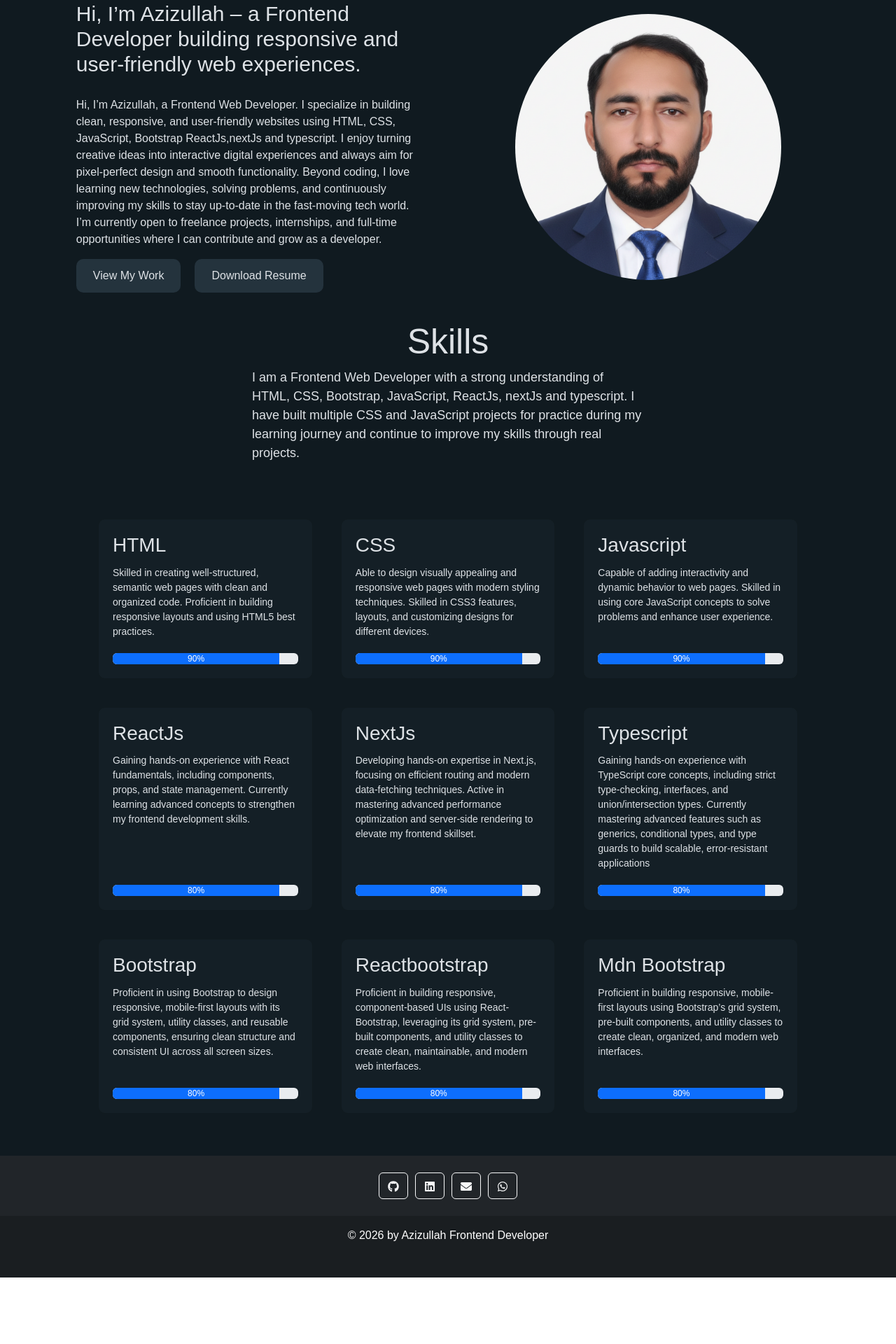
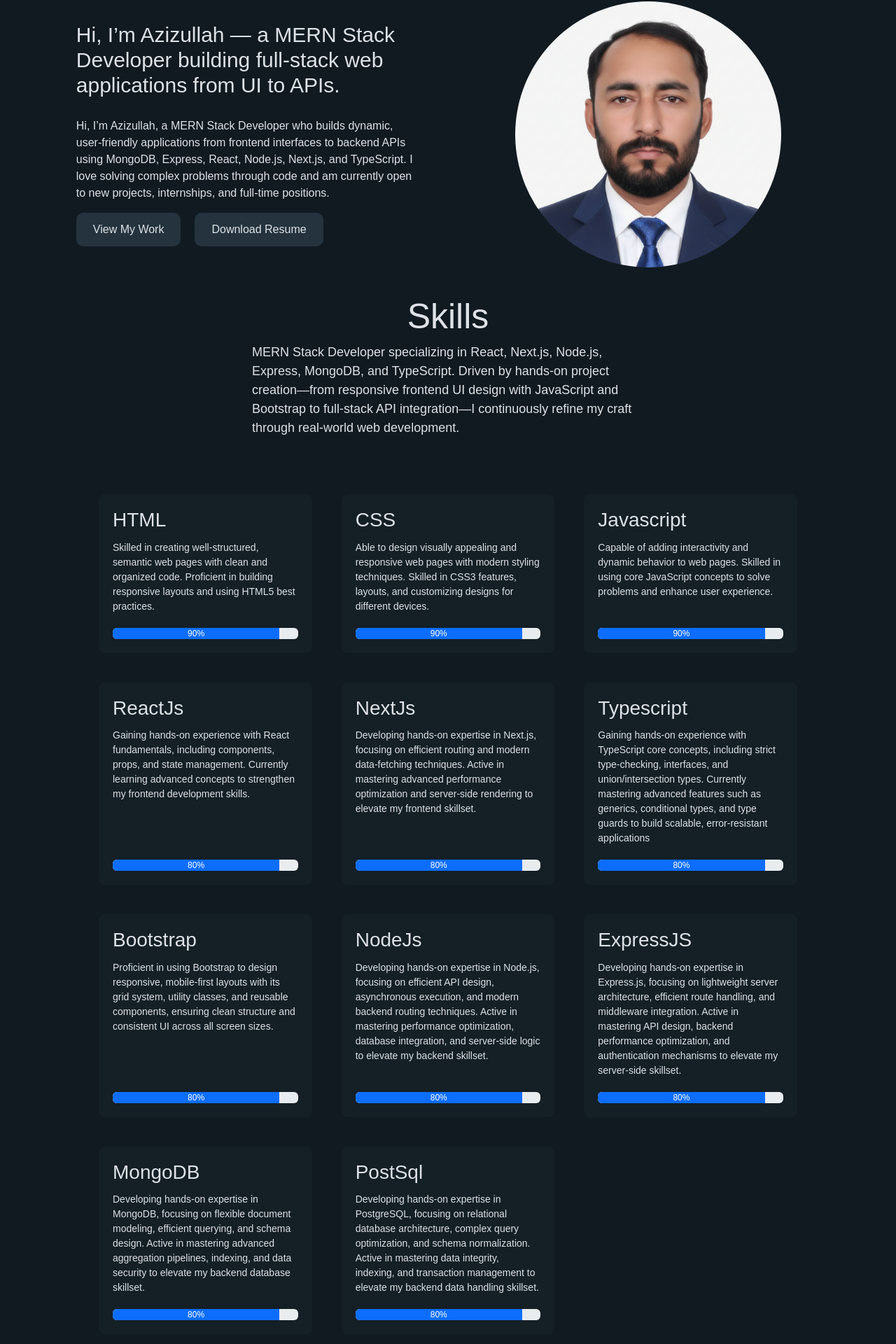
Before and after one commit to AzizullahCodes/portfolio-first, a React app in the folder portfolio/: page /about in a window 1280 px wide. Shown: the part 402-2322 px from the top of the page at 70% size. Before the commit the page ends 2227 px from the top, so only its background shows below. Built offline with nearby package versions, Linux system fonts and the light colour scheme; the HTML template or start-up script is replaced by a standard one.

Commit message:
Mern Stack data added

```diff
--- a/portfolio/src/pages/about/about.jsx
+++ b/portfolio/src/pages/about/about.jsx
@@ -1,43 +1,55 @@
 // about.jsx
 import React from "react";
 import { useNavigate } from "react-router-dom";
-import './about.css';
+import "./about.css";
 // import updateResume from '../../assets/images/resume/updateResume.pdf'
 // import marchExpCv from '../../assets/images/resume/marchExpCv.pdf'
-import azizullahResume from '../../assets/images/resume/azizullahResume.pdf'
+import azizullahResume from "../../assets/images/resume/azizullahResume.pdf";
 
-import myimage from '../../assets/images/profileImages/myimage.png';
-import ProgressBar from 'react-bootstrap/ProgressBar';
-const About = ()=>{
+import myimage from "../../assets/images/profileImages/myimage.png";
+import ProgressBar from "react-bootstrap/ProgressBar";
+const About = () => {
   // navigation variable
   const navigate = useNavigate();
-    return(
+  return (
     <section className="about">
       <div className="aboutContainer">
         <div className="firstRow">
           <h1>About</h1>
-<p>I am a Frontend Web Developer with a strong understanding of HTML, CSS, Bootstrap, JavaScript, React.js, nextJs and typescript. I have built multiple CSS and JavaScript projects for practice during my learning journey and continue to improve my skills through real projects.</p>
-
+          <p>
+            I am a Frontend Web Developer with a strong understanding of HTML,
+            CSS, Bootstrap, JavaScript, React.js, nextJs and typescript. I have
+            built multiple CSS and JavaScript projects for practice during my
+            learning journey and continue to improve my skills through real
+            projects.
+          </p>
         </div>
         {/* ====== secondRow ====== */}
         <div className="secondRow">
           {/* left-column */}
           <div className="about-left">
-            <h3>Hi, I’m Azizullah – a Frontend Developer building responsive and
-              user-friendly web experiences.
+            <h3>
+              Hi, I’m Azizullah — a MERN Stack Developer building full-stack web
+              applications from UI to APIs.{" "}
             </h3>
 
-<p>Hi, I’m Azizullah, a Frontend Web Developer. I specialize in building clean,
-   responsive, and user-friendly websites using HTML, CSS, JavaScript, Bootstrap
-     ReactJs,nextJs and typescript. I enjoy turning creative ideas into interactive digital experiences and always aim for pixel-perfect design and smooth functionality. Beyond coding, I love learning new technologies, solving problems, and continuously improving my skills to stay up-to-date in the fast-moving tech world. I’m currently open to freelance projects, internships, and full-time opportunities where I can contribute and grow as a developer.</p>
+            <p>
+              Hi, I’m Azizullah, a MERN Stack Developer who builds dynamic,
+              user-friendly applications from frontend interfaces to backend
+              APIs using MongoDB, Express, React, Node.js, Next.js, and
+              TypeScript. I love solving complex problems through code and am
+              currently open to new projects, internships, and full-time
+              positions.
+            </p>
 
             <div className="buttondiv">
-    <button onClick={()=>navigate("/jsProjects")}>View My Work</button>
+              <button onClick={() => navigate("/jsProjects")}>
+                View My Work
+              </button>
               <a href={azizullahResume}>
                 <button>Download Resume</button>
               </a>
             </div>
-
           </div>
           {/* right-column */}
           <div className="about-right">
@@ -47,65 +59,143 @@ const About = ()=>{
         {/* =========== thirdRow ======== */}
         <div className="thirdRow">
           <h1>Skills</h1>
-<p>I am a Frontend Web Developer with a strong understanding of HTML, CSS, Bootstrap, JavaScript,  ReactJs, nextJs and typescript. I have built multiple CSS and JavaScript projects for practice during my learning journey and continue to improve my skills through real projects.</p>
+          <p>
+            MERN Stack Developer specializing in React, Next.js, Node.js,
+            Express, MongoDB, and TypeScript. Driven by hands-on project
+            creation—from responsive frontend UI design with JavaScript and
+            Bootstrap to full-stack API integration—I continuously refine my
+            craft through real-world web development.
+          </p>{" "}
         </div>
         {/* =========== fourthRow ======== */}
         <div className="fourthRow">
           {/* ======= card html ===== */}
           <div className="card">
             <h3>HTML</h3>
-            <p>Skilled in creating well-structured, semantic web pages with clean and organized code. Proficient in building responsive layouts and using HTML5 best practices.</p>
-            <ProgressBar now={90} label='90%' />
+            <p>
+              Skilled in creating well-structured, semantic web pages with clean
+              and organized code. Proficient in building responsive layouts and
+              using HTML5 best practices.
+            </p>
+            <ProgressBar now={90} label="90%" />
           </div>
           {/* ======= card css ===== */}
           <div className="card">
             <h3>CSS</h3>
-            <p>Able to design visually appealing and responsive web pages with modern styling techniques. Skilled in CSS3 features, layouts, and customizing designs for different devices.</p>
-            <ProgressBar now={90} label='90%' />
+            <p>
+              Able to design visually appealing and responsive web pages with
+              modern styling techniques. Skilled in CSS3 features, layouts, and
+              customizing designs for different devices.
+            </p>
+            <ProgressBar now={90} label="90%" />
           </div>
           {/* ======= card javascript ===== */}
           <div className="card">
             <h3>Javascript</h3>
-            <p>Capable of adding interactivity and dynamic behavior to web pages. Skilled in using core JavaScript concepts to solve problems and enhance user experience.</p>
-            <ProgressBar now={90} label='90%' />
+            <p>
+              Capable of adding interactivity and dynamic behavior to web pages.
+              Skilled in using core JavaScript concepts to solve problems and
+              enhance user experience.
+            </p>
+            <ProgressBar now={90} label="90%" />
           </div>
           {/* ======= card reactJs ===== */}
           <div className="card">
             <h3>ReactJs</h3>
-            <p>Gaining hands-on experience with React fundamentals, including components, props, and state management. Currently learning advanced concepts to strengthen my frontend development skills.</p>
-            <ProgressBar now={90} label='80%' />
+            <p>
+              Gaining hands-on experience with React fundamentals, including
+              components, props, and state management. Currently learning
+              advanced concepts to strengthen my frontend development skills.
+            </p>
+            <ProgressBar now={90} label="80%" />
           </div>
           {/* ======= card nextJs ===== */}
           <div className="card">
             <h3>NextJs</h3>
-<p>Developing hands-on expertise in Next.js, focusing on efficient routing and modern data-fetching techniques. Active in mastering advanced performance optimization and server-side rendering to elevate my frontend skillset.</p>            <ProgressBar now={90} label='80%' />
+            <p>
+              Developing hands-on expertise in Next.js, focusing on efficient
+              routing and modern data-fetching techniques. Active in mastering
+              advanced performance optimization and server-side rendering to
+              elevate my frontend skillset.
+            </p>{" "}
+            <ProgressBar now={90} label="80%" />
           </div>
           {/* ======= card typescript ===== */}
           <div className="card">
             <h3>Typescript</h3>
-<p>Gaining hands-on experience with TypeScript core concepts, including strict type-checking, interfaces, and union/intersection types. Currently mastering advanced features such as generics, conditional types, and type guards to build scalable, error-resistant applications</p>            <ProgressBar now={90} label='80%' />
+            <p>
+              Gaining hands-on experience with TypeScript core concepts,
+              including strict type-checking, interfaces, and union/intersection
+              types. Currently mastering advanced features such as generics,
+              conditional types, and type guards to build scalable,
+              error-resistant applications
+            </p>{" "}
+            <ProgressBar now={90} label="80%" />
           </div>
           {/* ======= card bootstrap ===== */}
           <div className="card">
             <h3>Bootstrap</h3>
-            <p>Proficient in using Bootstrap to design responsive, mobile-first layouts with its grid system, utility classes, and reusable components, ensuring clean structure and consistent UI across all screen sizes.</p>
-            <ProgressBar now={90} label='80%' />
+            <p>
+              Proficient in using Bootstrap to design responsive, mobile-first
+              layouts with its grid system, utility classes, and reusable
+              components, ensuring clean structure and consistent UI across all
+              screen sizes.
+            </p>
+            <ProgressBar now={90} label="80%" />
           </div>
-            {/* ======= card reactbootstrap ===== */}
+
+          {/* ======= card Node js ===== */}
           <div className="card">
-            <h3>Reactbootstrap</h3>
-            <p>Proficient in building responsive, component-based UIs using React-Bootstrap, leveraging its grid system, pre-built components, and utility classes to create clean, maintainable, and modern web interfaces.</p>
-            <ProgressBar now={90} label='80%' />
+            <h3>NodeJs</h3>
+            <p>
+              Developing hands-on expertise in Node.js, focusing on efficient
+              API design, asynchronous execution, and modern backend routing
+              techniques. Active in mastering performance optimization, database
+              integration, and server-side logic to elevate my backend skillset.
+            </p>
+            <ProgressBar now={90} label="80%" />
           </div>
-            {/* ======= card mdn bootstrap ===== */}
+
+          {/* ======= card express js ===== */}
           <div className="card">
-            <h3>Mdn Bootstrap</h3>
-            <p>Proficient in building responsive, mobile-first layouts using Bootstrap’s grid system, pre-built components, and utility classes to create clean, organized, and modern web interfaces.</p>
-            <ProgressBar now={90} label='80%' />
+            <h3>ExpressJS</h3>
+            <p>
+              Developing hands-on expertise in Express.js, focusing on
+              lightweight server architecture, efficient route handling, and
+              middleware integration. Active in mastering API design, backend
+              performance optimization, and authentication mechanisms to elevate
+              my server-side skillset.
+            </p>
+            <ProgressBar now={90} label="80%" />
+          </div>
+
+          {/* ======= card mongoDB ===== */}
+          <div className="card">
+            <h3>MongoDB</h3>
+            <p>
+              Developing hands-on expertise in MongoDB, focusing on flexible
+              document modeling, efficient querying, and schema design. Active
+              in mastering advanced aggregation pipelines, indexing, and data
+              security to elevate my backend database skillset.
+            </p>
+            <ProgressBar now={90} label="80%" />
+          </div>
+
+          {/* ======= card postGress(postSql) ===== */}
+          <div className="card">
+            <h3>PostSql</h3>
+            <p>
+              Developing hands-on expertise in PostgreSQL, focusing on
+              relational database architecture, complex query optimization, and
+              schema normalization. Active in mastering data integrity,
+              indexing, and transaction management to elevate my backend data
+              handling skillset.
+            </p>
+            <ProgressBar now={90} label="80%" />
           </div>
         </div>
       </div>
     </section>
-    )
-}
+  );
+};
 export default About;
--- a/portfolio/src/pages/home/home.jsx
+++ b/portfolio/src/pages/home/home.jsx
@@ -13,9 +13,9 @@ const Home = ()=>{
         <div className="homeContainer">
             {/* left-column */}
            <div className="home-left"> <h1>Hello, I'm Azizullah
-Frontend Web Developer</h1>
+MERN Stack Web Developer</h1>
 
-<p>I’m a Frontend Website Developer passionate about creating clean, responsive, and user-friendly web experiences. I love turning ideas into interactive, modern, and visually appealing websites using HTML, CSS, JavaScript, and modern frameworks.</p>
+<p>I’m a MERN Stack Developer passionate about turning ideas into clean, responsive, and user-friendly web applications from frontend UI to backend APIs.</p>
 
 <div className="buttondiv">
     <button onClick={()=>navigateToCss("/jsProjects")}>View My Work</button>
```
Also changed, not shown: portfolio/src/pages/services/services.jsx (+11 -0 lines), 1 other file (tests, documents, lock files or other folders). Lines whose indentation alone changed are shown as unchanged.
